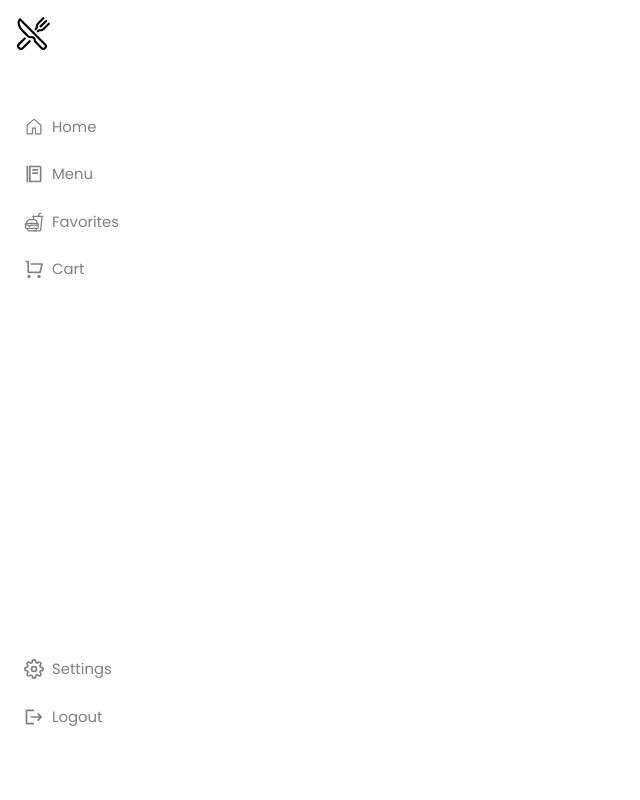
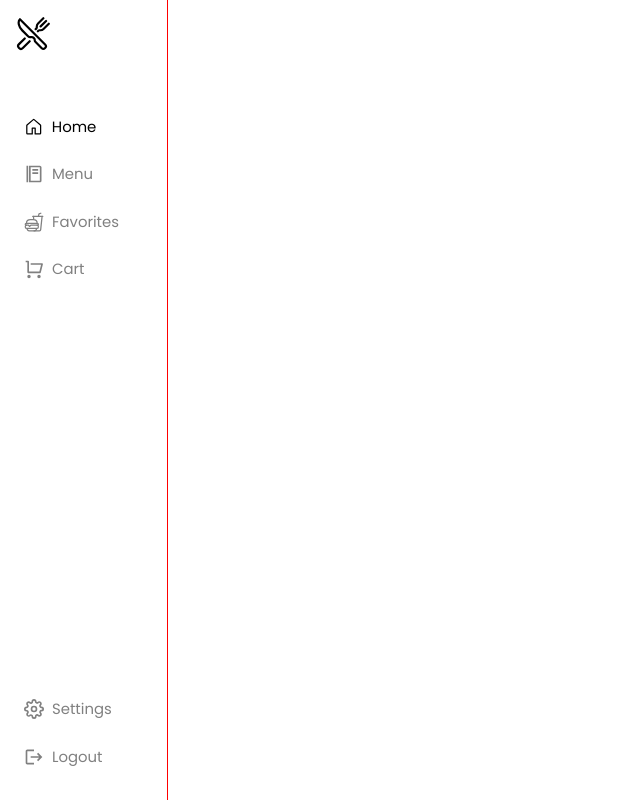
Before and after one commit to Beridze0/food-delivery, a React (Vite) app: page / in a window 1280 px wide. Shown: the whole page, without its empty margins (0-640 px from the left). Built offline with nearby package versions, Linux system fonts and the light colour scheme.

Commit message:
sidebar finished

```diff
--- a/src/App.jsx
+++ b/src/App.jsx
@@ -3,7 +3,7 @@ import Sidebar from './components/Sidebar/Sidebar'
 
 const App = () => {
   return (
-    <div>
+    <div className='app'>
       <Sidebar />
     </div>
   )
--- a/src/components/Sidebar/Sidebar.css
+++ b/src/components/Sidebar/Sidebar.css
@@ -1,20 +1,26 @@
 .sidebar-container{
-    height: 100vh;
+    height: 100%;
     width: fit-content;
+    border-right: 1px solid red;
 }
 
 .sidebar{
     display: flex;
     flex-direction: column;
     justify-content: space-between;
-    height: 90%;
-    padding: 1rem;
+    height: 100%;
+    padding-left: 1rem;
 }
 
 .sidebar-top{
     display: flex;
     flex-direction: column;
     gap: 3rem;
+    padding-top: 1rem;
+}
+
+.logo{
+    cursor: pointer;
 }
 
 .sidebar-nav{
@@ -26,15 +32,21 @@
 .sidebar-nav-item{
     display: flex;
     align-items: center;
-    padding: 0.6rem 4rem 0.5rem 0.5rem;
+    padding: 0.6rem 3rem 0.5rem 0.5rem;
     gap: 0.5rem;
     transition: 0.2s;
     color: gray;
     cursor: pointer;
+    border-radius: 0.5rem;
+    text-decoration: none;
+}
+
+.active{
+    color: black;
+    scale: 1.005;
 }
 
 .sidebar-nav-item:hover{
-    border-radius: 0.5rem;
     color: black;
     scale: 1.005;
 }
@@ -43,3 +55,7 @@
     margin: 0;
     font-size: 0.93rem;
 }
+
+.last{
+    margin-bottom: 1.5rem;
+}
--- a/src/components/Sidebar/Sidebar.jsx
+++ b/src/components/Sidebar/Sidebar.jsx
@@ -8,6 +8,7 @@ import { RiShoppingCartLine } from "react-icons/ri";
 import { FiSettings } from "react-icons/fi";
 import { MdLogout } from "react-icons/md";
 import { MdOutlinePowerSettingsNew } from "react-icons/md";
+import { NavLink } from 'react-router-dom';
 
 const Sidebar = () => {
   return (
@@ -19,34 +20,44 @@ const Sidebar = () => {
                 </div>
 
                 <div className='sidebar-nav'>
-                    <div className='sidebar-nav-item'>
+                    <NavLink to={'/'} className={({isActive}) => isActive? "sidebar-nav-item active"
+                    :
+                     "sidebar-nav-item"}>
                         <GoHome size={20} />
                         <p>Home</p>
-                    </div>
-                    <div className='sidebar-nav-item'>
+                    </NavLink>
+                    <NavLink to={'/menu'} className={({isActive}) => isActive? "sidebar-nav-item active"
+                    :
+                     "sidebar-nav-item"}>
                         <BiFoodMenu size={20} />
                         <p>Menu</p>
-                    </div>
-                    <div className='sidebar-nav-item'>
+                    </NavLink>
+                    <NavLink to={'/favorites'} className={({isActive}) => isActive? "sidebar-nav-item active"
+                    :
+                     "sidebar-nav-item"}>
                         <IoFastFoodOutline size={20} />
                         <p>Favorites</p>
-                    </div>
-                    <div className='sidebar-nav-item'>
+                    </NavLink>
+                    <NavLink to={'/cart'} className={({isActive}) => isActive? "sidebar-nav-item active"
+                    :
+                     "sidebar-nav-item"}>
                         <RiShoppingCartLine size={20} />
                         <p>Cart</p>
-                    </div>
+                    </NavLink>
                 </div>
             </div>
 
             <div className='sidebar-nav'>
-                <div className='sidebar-nav-item'>
+                <NavLink to={'/settings'} className={({isActive}) => isActive? "sidebar-nav-item active"
+                :
+                 "sidebar-nav-item"}>
                     <FiSettings size={20} />
                     <p>Settings</p>
-                </div>
-                <div className='sidebar-nav-item'>
+                </NavLink>
+                <NavLink to={'/logout'} className='sidebar-nav-item last'>
                     <MdLogout size={20} />
                     <p>Logout</p>
-                </div>
+                </NavLink>
             </div>
         </div>
     </div>
--- a/src/index.css
+++ b/src/index.css
@@ -1,7 +1,19 @@
 @import url('https://fonts.googleapis.com/css2?family=Poppins:ital,wght@0,100;0,200;0,300;0,400;0,500;0,600;0,700;0,800;0,900;1,100;1,200;1,300;1,400;1,500;1,600;1,700;1,800;1,900&display=swap');
 
+html{
+  height: 100%;
+}
 body{
   padding: 0;
   margin: 0;
   font-family: "Poppins", serif;
+  height: 100%;
 }
+
+#root{
+  height: 100%;
+}
+
+.app{
+  height: 100%;
+}
```
